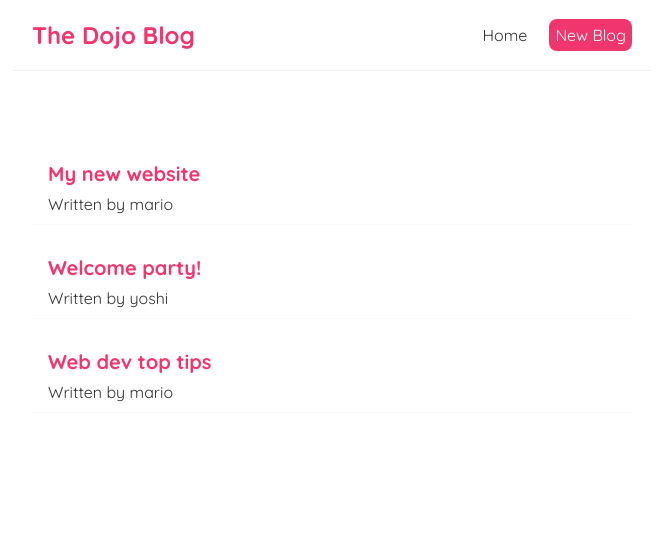
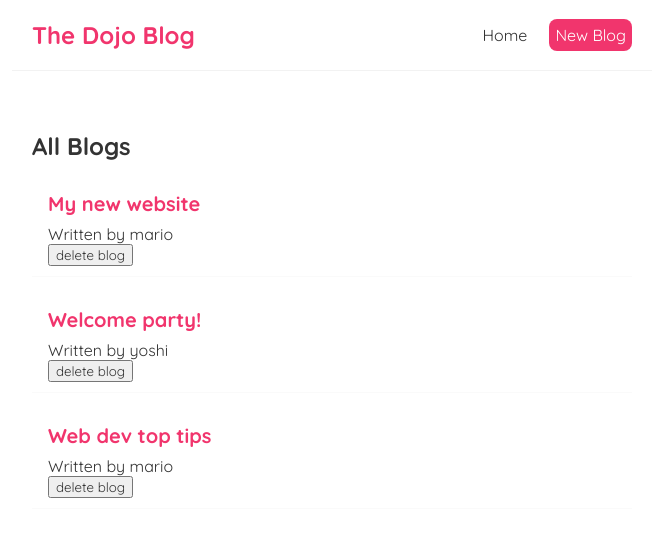
Before and after one commit to TiwazLovell/react-dojo-blog, a React (Create React App) app: page / in a window 1280 px wide. Shown: the top 536 px of the page, without its empty margins (308-971 px from the left). Built offline with nearby package versions, Linux system fonts and the light colour scheme.

Commit message:
11-13 props, function as props

```diff
--- /dev/null
+++ b/src/BlogList.js
@@ -0,0 +1,16 @@
+const BlogList = ({ blogs, title, handleDelete }) => {
+  return (
+    <div className="blog-list">
+      <h2>{title}</h2>
+      {blogs.map((blog) => (
+        <div className="blog-preview" key={blog.id}>
+          <h2>{blog.title}</h2>
+          <p>Written by {blog.author}</p>
+          <button onClick={() => handleDelete(blog.id)}>delete blog</button>
+        </div>
+      ))}
+    </div>
+  );
+};
+
+export default BlogList;
--- a/src/Home.js
+++ b/src/Home.js
@@ -1,4 +1,5 @@
 import { useState } from "react";
+import BlogList from "./BlogList";
 
 const Home = () => {
   const [blogs, setBlogs] = useState([
@@ -12,14 +13,14 @@ const Home = () => {
     },
   ]);
 
+  const handleDelete = (id) => {
+    const newBlogs = blogs.filter((blog) => blog.id !== id);
+    setBlogs(newBlogs);
+  };
+
   return (
     <div className="home">
-      {blogs.map((blog) => (
-        <div className="blog-preview" key={blog.id}>
-          <h2>{blog.title}</h2>
-          <p>Written by {blog.author}</p>
-        </div>
-      ))}
+      <BlogList blogs={blogs} title="All Blogs" handleDelete={handleDelete} />
     </div>
   );
 };
```
